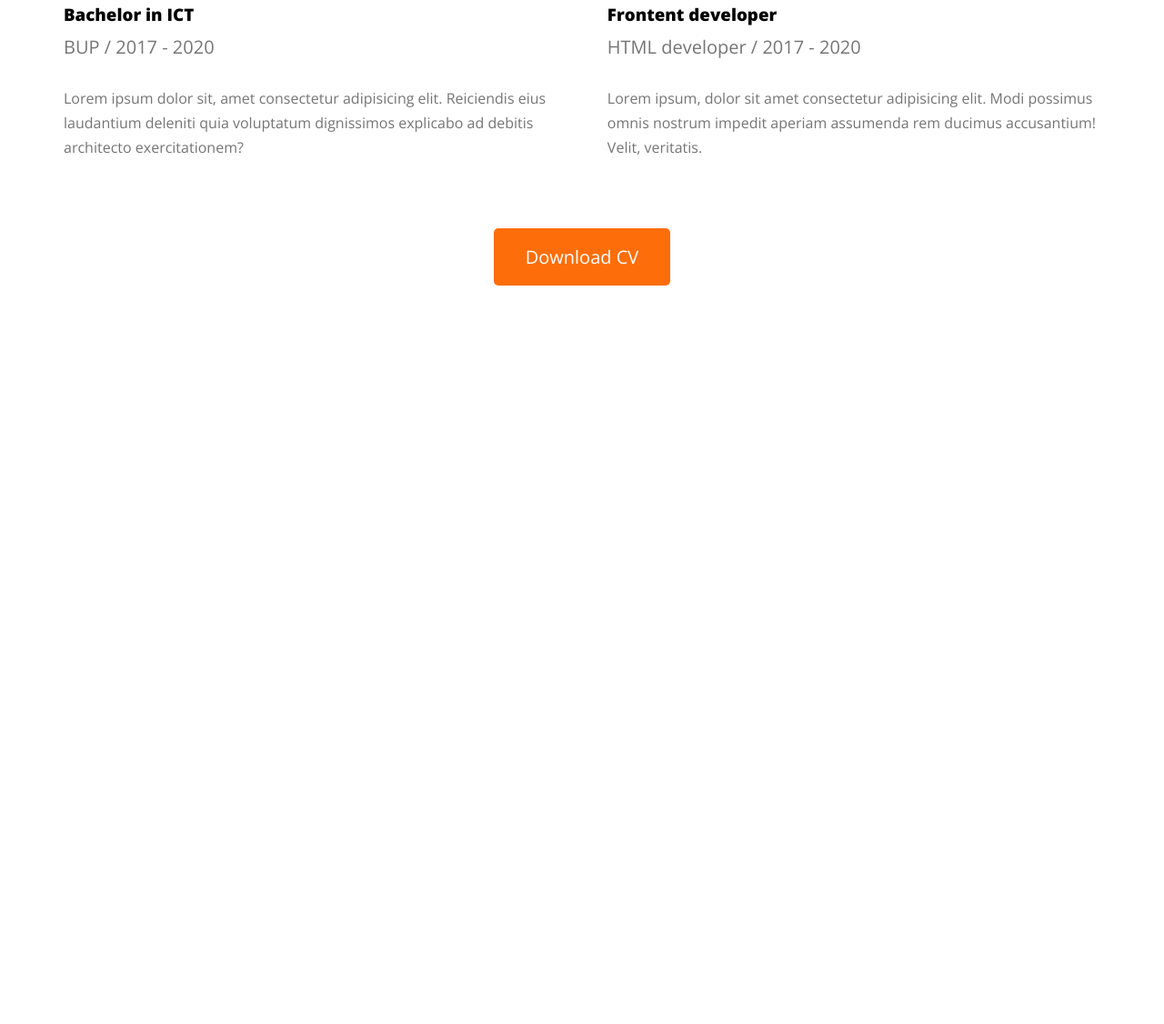
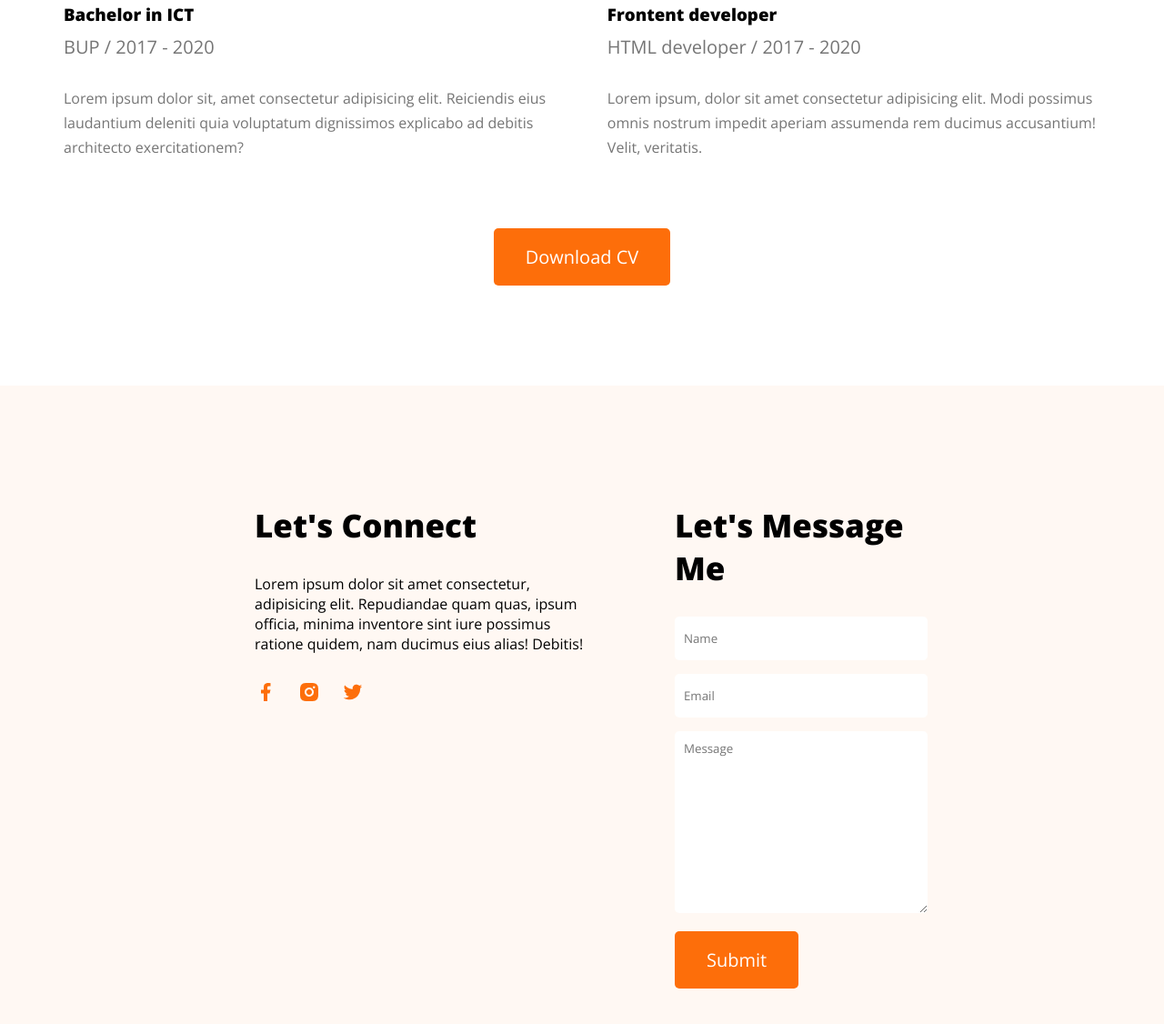
Before and after one commit to rijwanulalam/basic-portfolio, a plain HTML site: page index.html in a window 1280 px wide. Shown: the part 2901-4027 px from the top of the page at 91% size. Before the commit the page ends 3325 px from the top, so only its background shows below. Drawn offline with nearby package versions, Linux system fonts and the light colour scheme.

Commit message:
footer added

```diff
--- a/index.html
+++ b/index.html
@@ -123,7 +123,34 @@
         </section>
     </main>
     <footer>
+        <div class="footer-container">
+            <div class="footer-content-left">
+                <h3 class="section-title">Let's Connect</h3>
+                <p class="footer-description">Lorem ipsum dolor sit amet consectetur, adipisicing elit. Repudiandae quam quas, ipsum officia, minima inventore sint iure possimus ratione quidem, nam ducimus eius alias! Debitis!</p>
+                <a href="">
+                    <img src="images/icons/facebook.png" alt="">
+                </a>
+                <a href="">
+                    <img src="images/icons/insta.png" alt="">
+                </a>
+                <a href="">
+                    <img src="images/icons/twitter.png" alt="">
+                </a>
+                <div>
 
+                </div>
+            </div>
+            <div class="footer-content-right">
+                <h3 class="section-title">Let's Message Me</h3>
+                <form action="">
+                    <input type="text" name="" id="" placeholder="Name">
+                    <input type="email" name="" id="" placeholder="Email">
+                    <textarea name="" id="" cols="30" rows="10" placeholder="Message"></textarea>
+                    <button class="btn-primary" type="submit">Submit</button>
+                </form>
+            </div>
+
+        </div>
     </footer>
 </body>
 </html>
--- a/styles/portfolio.css
+++ b/styles/portfolio.css
@@ -145,8 +145,6 @@ tr td{
     text-align: left;
     margin-bottom: 45px;
 }
-
-
 .resume-title{
     margin: 30px 0 10px;
 }
@@ -160,3 +158,35 @@ tr td{
     line-height: 27px;
     color: #757575;
 }
+/* footer styles */
+footer{
+    background-color: #FFF8F3;
+}
+.footer-container{
+    display: flex;
+    padding: 130px 280px;
+}
+.footer-container a{
+    text-decoration: none;
+}
+.footer-container img{
+    margin-right: 20px;
+}
+.footer-description{
+    margin-right: 100px;
+}
+.footer-description{
+    margin-bottom: 30px;
+}
+input[type="text"], input[ type="email"], textarea{
+    padding: 10px;
+    margin-bottom: 15px;
+    width: 100%;
+    border: 0;
+    border-radius: 5px;
+    background-color: #ffff;
+
+}
+input{
+    height: 28px;
+}
```
